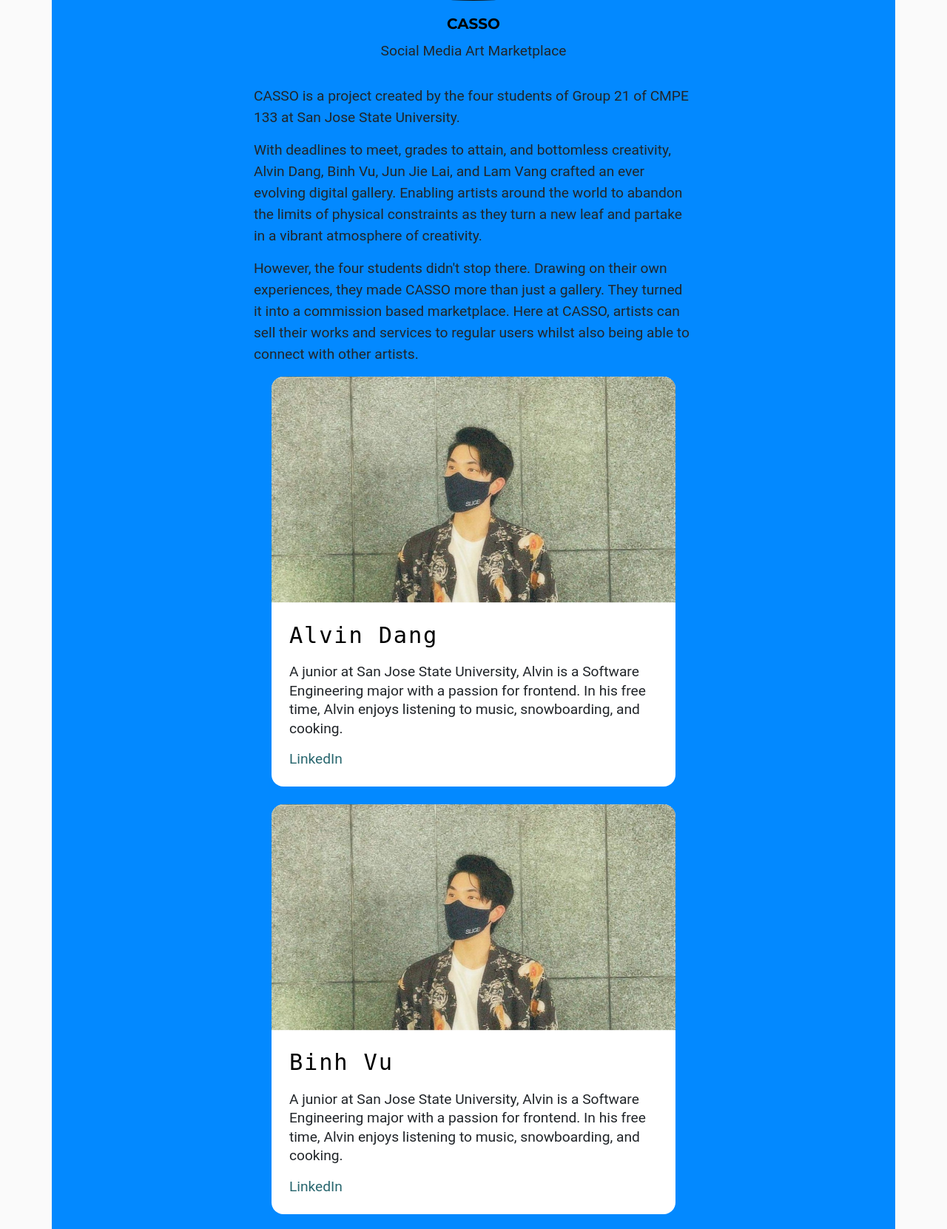
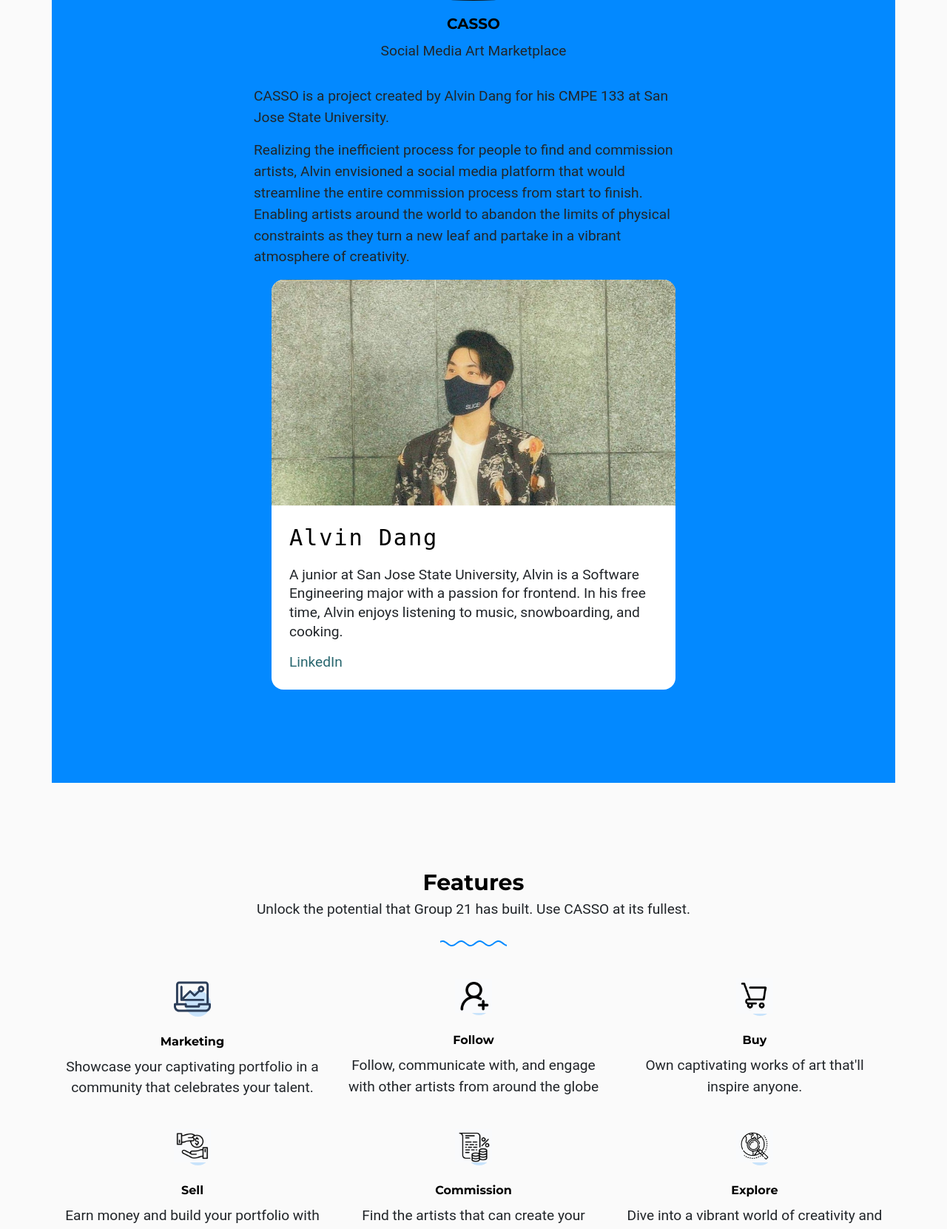
Before and after one commit to adang101/CMPE133-Grp-21, a Flask app: page / in a window 1280 px wide. Shown: the part 3025-4686 px from the top of the page at 74% size. Run offline with Flask 3, Linux system fonts and the light colour scheme; some libraries are stand-ins or nearby versions; some web fonts are replaced.

Commit message:
update about section

```diff
--- a/Casso/templates/base.html
+++ b/Casso/templates/base.html
@@ -70,9 +70,6 @@
                     <a href="/#alvin-card">Team Cards</a>
                     <ul class="dropdown">
                       <li><a href="/#alvin-card" class="nav-link">Alvin Dang</a></li>
-                      <li><a href="/#binh-card" class="nav-link">Binh Vu</a></li>
-                      <li><a href="/#jun-card" class="nav-link">Jun Jie Lai</a></li>
-                      <li><a href="/#lam-card" class="nav-link">Lam Nguyen</a></li>
                     </ul>
                   </li>
                 </ul>
@@ -157,9 +154,6 @@
                 <h3>Team Connections</h3>
                 <ul class="list-unstyled float-left links">
                 <li><a href="/#alvin-card">Alvin Dang</a></li>
-                <li><a href="/#binh-card">Binh Vu</a></li>
-                <li><a href="/#jun-card">Jun Jie Lai</a></li>
-                <li><a href="/#lam-card">Lam Vong</a></li>
                 </ul>
             </div>
             </div> <!-- END Team Column -->
--- a/Casso/templates/index.html
+++ b/Casso/templates/index.html
@@ -252,16 +252,12 @@
           <div class="col-lg-7">
 
 
-            <p class="gsap-reveal-hero">CASSO is a project created by the four students of Group 21 of CMPE 133 at San Jose State University.</p>
+            <p class="gsap-reveal-hero">CASSO is a project created by Alvin Dang for his CMPE 133 at San Jose State University.</p>
 
-            <p class="gsap-reveal-hero">With deadlines to meet, grades to attain, and bottomless creativity, Alvin Dang, Binh Vu,
-              Jun Jie Lai, and Lam Vang crafted an ever evolving digital gallery. Enabling artists around the world to abandon
-              the limits of physical constraints as they turn a new leaf and partake in a vibrant atmosphere of creativity.</p>
-
-            <p class="gsap-reveal-hero">However, the four students didn't stop there. Drawing on their own experiences, they made CASSO
-              more than just a gallery. They turned it into a commission based marketplace. Here at CASSO, artists can sell their works and services
-              to regular users whilst also being able to connect with other artists.</p>
-            </p>
+            <p class="gsap-reveal-hero">Realizing the inefficient process for people to find and commission artists, Alvin envisioned
+              a social media platform that would streamline the entire commission process from start to finish. Enabling artists around
+              the world to abandon the limits of physical constraints as they turn a new leaf and partake in a vibrant atmosphere of
+              creativity.</p>
 
             <!-- Team Cards -->
             <section class="articles">
@@ -274,60 +270,6 @@
                   </figure>
                   <div class="article-body">
                     <h2>Alvin Dang</h2>
-                    <p>
-                      A junior at San Jose State University, Alvin is a Software Engineering major with a passion
-                      for frontend. In his free time, Alvin enjoys listening to music, snowboarding, and cooking.
-                    </p>
-                    <a href="https://www.linkedin.com/in/alvinmpdang/" class="read-more" target="_blank">LinkedIn</a>
-                    </a>
-                  </div>
-                </div>
-              </article>
-
-              <!-- Binh -->
-              <article>
-                <div class="article-wrapper" id="binh-card">
-                  <figure>
-                    <img src="{{ url_for('static', filename='images/alvin.jpeg') }}" class="lazyload  img-fluid" alt="Images" />
-                  </figure>
-                  <div class="article-body">
-                    <h2>Binh Vu</h2>
-                    <p>
-                      A junior at San Jose State University, Alvin is a Software Engineering major with a passion
-                      for frontend. In his free time, Alvin enjoys listening to music, snowboarding, and cooking.
-                    </p>
-                    <a href="https://www.linkedin.com/in/alvinmpdang/" class="read-more" target="_blank">LinkedIn</a>
-                    </a>
-                  </div>
-                </div>
-              </article>
-
-              <!-- Jun Jie -->
-              <article>
-                <div class="article-wrapper" id="jun-card">
-                  <figure>
-                    <img src="{{ url_for('static', filename='images/alvin.jpeg') }}" class="lazyload  img-fluid" alt="Images" />
-                  </figure>
-                  <div class="article-body">
-                    <h2>Jun Jie Lai</h2>
-                    <p>
-                      A junior at San Jose State University, Alvin is a Software Engineering major with a passion
-                      for frontend. In his free time, Alvin enjoys listening to music, snowboarding, and cooking.
-                    </p>
-                    <a href="https://www.linkedin.com/in/alvinmpdang/" class="read-more" target="_blank">LinkedIn</a>
-                    </a>
-                  </div>
-                </div>
-              </article>
-
-              <!-- Lam -->
-              <article>
-                <div class="article-wrapper" id="lam-card">
-                  <figure>
-                    <img src="{{ url_for('static', filename='images/alvin.jpeg') }}" class="lazyload  img-fluid" alt="Images" />
-                  </figure>
-                  <div class="article-body">
-                    <h2>Lam Vong</h2>
                     <p>
                       A junior at San Jose State University, Alvin is a Software Engineering major with a passion
                       for frontend. In his free time, Alvin enjoys listening to music, snowboarding, and cooking.
```
